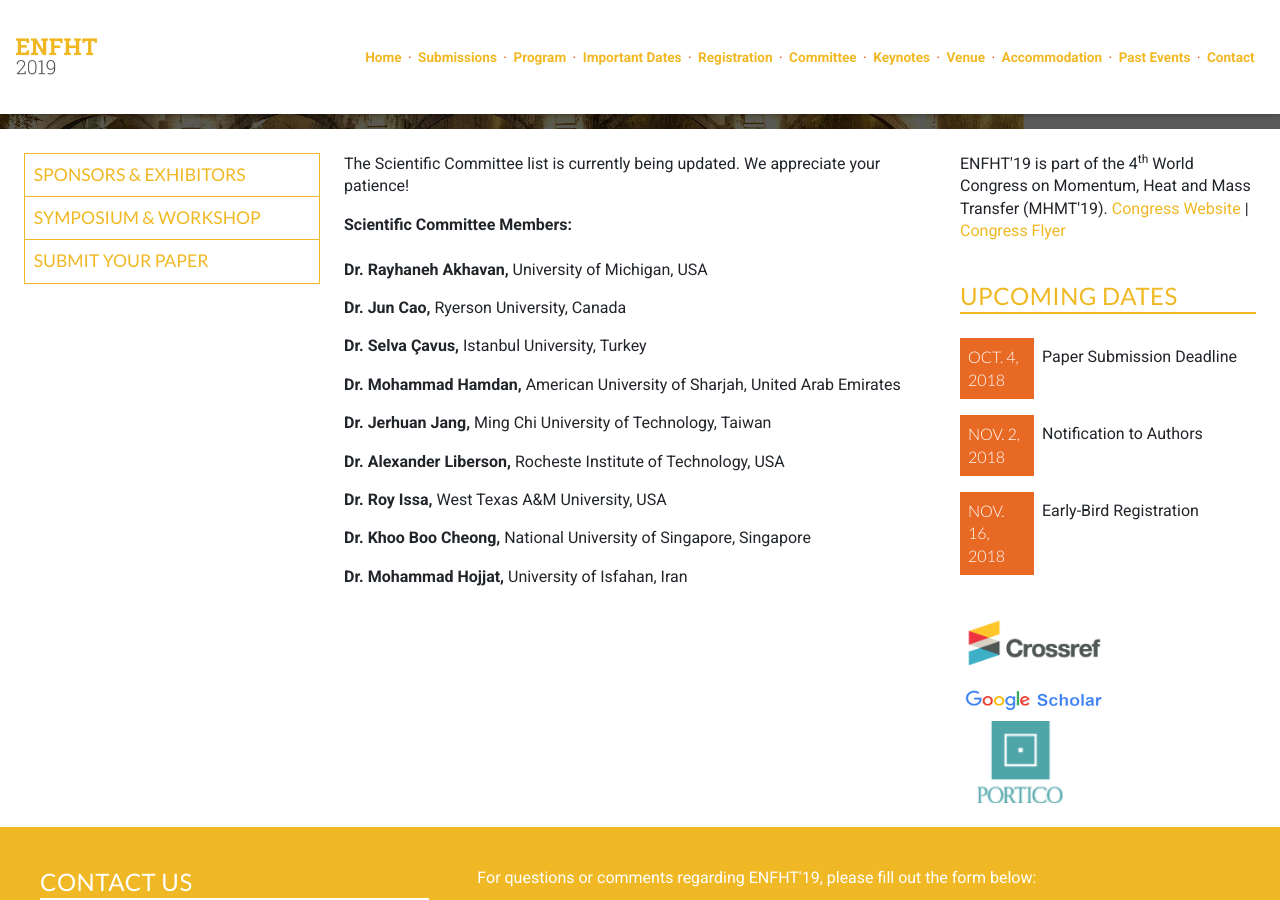
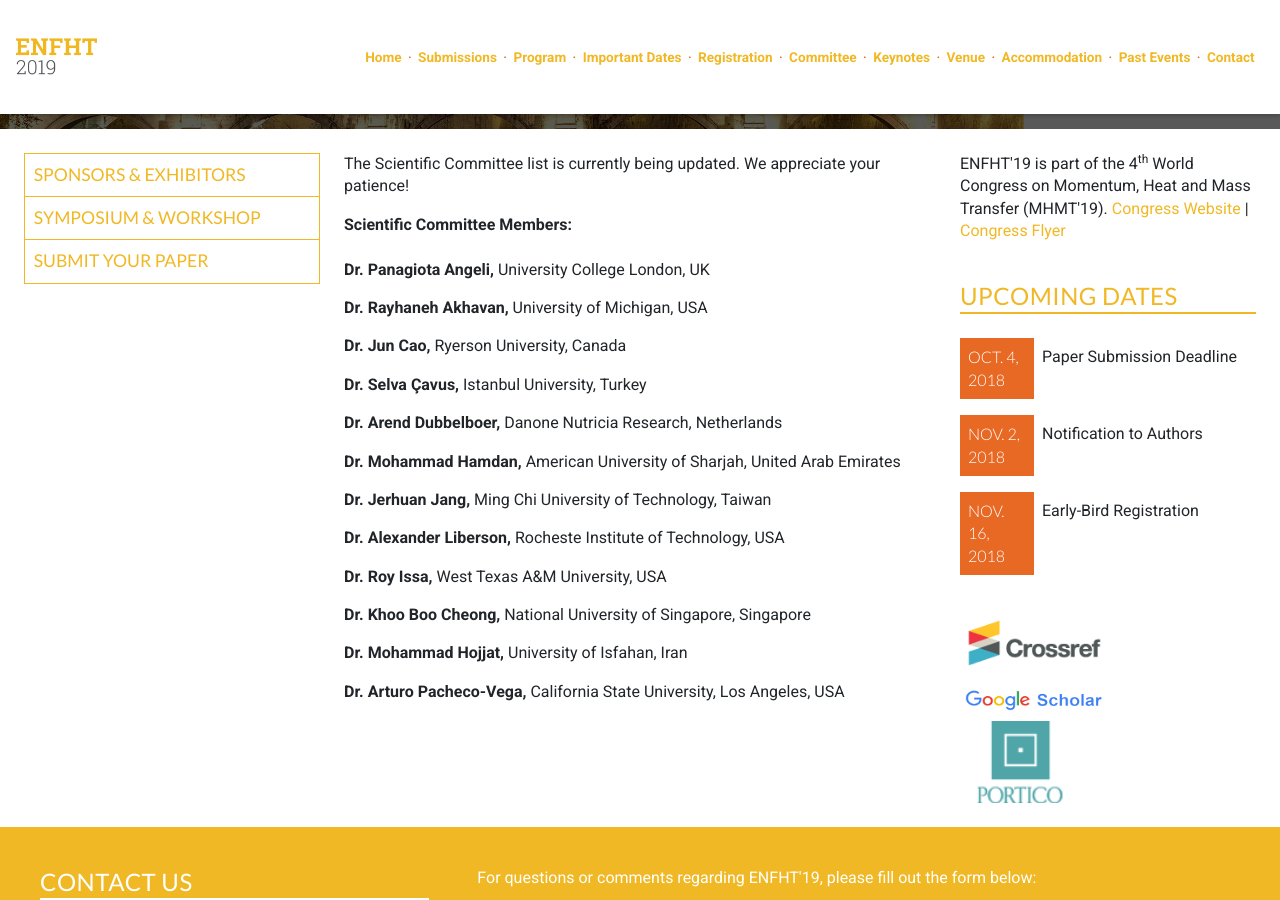
Before and after one commit to intaset/enfht, a Jekyll site: the page built from committee.html, in a window 1280 px wide and 900 px high, scrolled down 351 px. Built offline with Jekyll 4.4.1, drawn with Linux system fonts in a browser that asks for light colours; nearby versions of some CDN libraries; Markdown is read by kramdown in place of the engine named in the settings; comment, search, counter and statistics services are not loaded.

Commit message:
Added scientific committe members

```diff
--- a/committee.html
+++ b/committee.html
@@ -10,15 +10,18 @@ keyword: experimental flow conference, expiremental heat transfer conference, nu
     <p class="body">The Scientific Committee list is currently being updated. We appreciate your patience!</p>
 
      <p class="bold">Scientific Committee Members:</p><br>
+     <p class="body"><b>Dr. Panagiota Angeli,</b> University College London, UK </p>
      <p class="body"><b>Dr. Rayhaneh Akhavan,</b> University of Michigan, USA </p>
      <p class="body"><b>Dr. Jun Cao,</b> Ryerson University, Canada </p>
      <p class="body"><b>Dr. Selva Çavus,</b> Istanbul University, Turkey </p>
+     <p class="body"><b>Dr. Arend Dubbelboer,</b> Danone Nutricia Research, Netherlands </p>
      <p class="body"><b>Dr. Mohammad Hamdan,</b> American University of Sharjah, United Arab Emirates </p>
      <p class="body"><b>Dr. Jerhuan Jang,</b> Ming Chi University of Technology, Taiwan </p>
      <p class="body"><b>Dr. Alexander Liberson,</b> Rocheste Institute of Technology, USA </p>
      <p class="body"><b>Dr. Roy Issa,</b> West Texas A&M University, USA </p>
      <p class="body"><b>Dr. Khoo Boo Cheong,</b> National University of Singapore, Singapore </p>
      <p class="body"><b>Dr. Mohammad Hojjat,</b> University of Isfahan, Iran </p>
+     <p class="body"><b>Dr. Arturo Pacheco-Vega,</b> California State University, Los Angeles, USA </p>
 
    <!-- <p class="bold"></p>
 
@@ -34,10 +37,8 @@ keyword: experimental flow conference, expiremental heat transfer conference, nu
     </div>
 
 
-     <p class="body"><b>Dr. Panagiota Angeli,</b> University College London, UK </p>
      <p class="body"><b>Dr. John Chai,</b> University of Huddersﬁeld, UK </p>
      <p class="body"><b>Dr. Guoqian Chen,</b> Peking University, China </p>
-     <p class="body"><b>Dr. Arend Dubbelboer,</b> Danone Nutricia Research, Netherlands </p>
      <p class="body"><b>Dr. Mark Jermy,</b> University of Canterbury, New Zealand </p>
      <p class="body"><b>Dr. Anthony Robinson,</b> Trinity College Dublin, Ireland </p>
      <p class="body"><b>Dr. Mathieu Sellier,</b> University of Canterbury, New Zealand </p>
```
Also changed, not shown: 1 other file.
